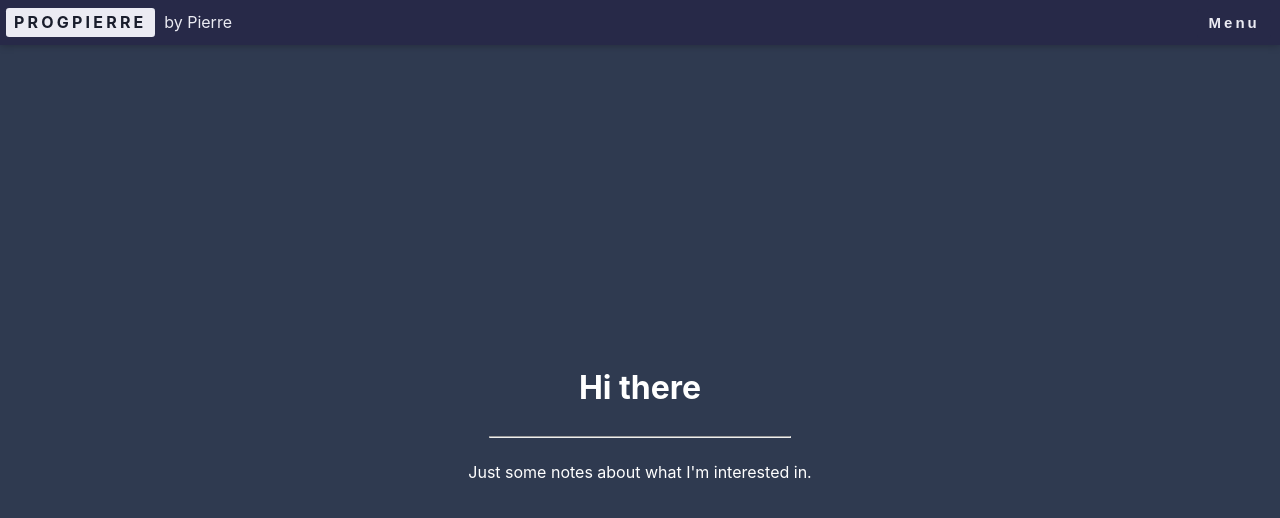
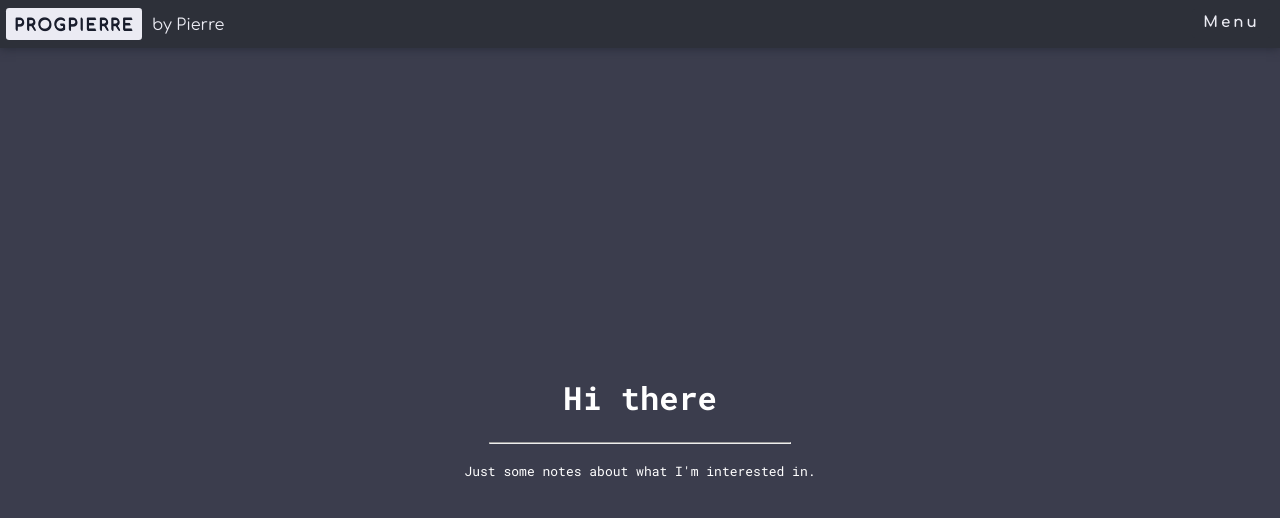
Before and after one commit to pierre0210/progpierre.com, a Next.js app: page / in a window 1280 px wide. Shown: the top 518 px of the page. Built offline with nearby package versions, Linux system fonts and the light colour scheme.

Commit message:
change font & background color

```diff
--- a/components/BlogContainer.module.css
+++ b/components/BlogContainer.module.css
@@ -1,5 +1,5 @@
 #container {
 	z-index: 1;
-	top: 44.8px;
-	background-color: aqua;
+	top: 48px;
+	background-color: rgb(255, 255, 255);
 }
--- a/components/NavBar.module.css
+++ b/components/NavBar.module.css
@@ -1,11 +1,11 @@
 .bar {
-	background-color: #272948;
+	background-color: #2d3039;
 	position: sticky;
 	top: 0;
 	padding: 0.2em 0.325em 0.2em 0.375em;
 	line-height: 1.8em;
 	flex-direction: row;
-	box-shadow: 0 0 0.50em 0 rgba(0, 0, 0, 0.3);
+	box-shadow: 0 0 0.60em 0 #252936;
 	display: flex;
 	z-index: 3;
 }
@@ -15,25 +15,32 @@
 }
 
 #logo strong {
+	font-family: "Comfortaa";
+	font-weight: 700;
+	text-shadow: 0.5px 0.5px #191d2c;
 	background-color: #ebebf3;
 	color: #191d2c;
-	letter-spacing: 0.2em;
+	letter-spacing: 0.1em;
 	display: inline-block;
 	margin-right: 0.325em;
 	border-radius: 0.2em;
 	padding-left: 0.5em;
 	padding-right: 0.5em;
+	padding-top: 0.2em;
 	margin-top: 0.3em;
 	margin-bottom: 0.3em;
 }
 
 #logo span {
+	font-family: "Comfortaa";
 	color: #ebebf3;
 }
 
 .bar button {
+	font-family: "Comfortaa";
+	font-weight: 700;
 	color: #ebebf3;
-	background-color: #272948;
+	background-color: #2d3039;
 	font-size: 15px;
 	border-radius: 0.2em;
 	letter-spacing: 0.2em;
@@ -54,16 +61,13 @@
 #menuexpanded {
 	z-index: 2;
 	margin: 0;
-	padding-top: 0px;
-	padding-bottom: 0px;
-	padding-left: 0px;
-	padding-right: 0px;
-	background-color: #272948;
+	padding: 0px;
+	background-color: #323446;
 	display: block;
 	box-shadow: 0 0 0.50em 0 rgba(0, 0, 0, 0.15);
-	min-height: calc(100vh - 44.8px);
-	position: absolute;
-	top: 44.8px;
+	min-height: calc(100vh - 48px);
+	position: fixed;
+	top: 48px;
 	right: 0px;
 	left: 0px;
 	justify-content: center;
@@ -77,7 +81,7 @@
 	padding-bottom: 0px;
 	padding-left: 0px;
 	padding-right: 0px;
-	background-color: #272948;
+	background-color: inherit;
 	display: block;
 	min-height: auto;
 	position: absolute;
@@ -90,6 +94,7 @@
 }
 
 #menuexpanded ul li {
+	font-family: Comfortaa;
 	list-style-type: none;
 	/*height: calc((100vh - 44.8px)/3);*/
 	position: relative;
@@ -110,6 +115,7 @@
 	font-size: 20px;
 	font-weight: 400;
 	letter-spacing: 0.2em;
+	text-shadow: 0.5px 0.5px #acacac;
 }
 
 @media screen and (max-width: 768px) {
@@ -119,21 +125,16 @@
 }
 
 @media screen and (max-width: 768px) {
-	#menuexpanded {
-		z-index: 2;
-		min-height: 0;
-	}
-
 	#menuexpanded ul {
 		margin: 0;
 		padding-top: 0px;
 		padding-bottom: 0px;
 		padding-left: 0px;
 		padding-right: 0px;
-		background-color: #272948;
 	  	display: block;
 		box-shadow: 0 0 0.50em 0 rgba(0, 0, 0, 0.15);
-		min-height: calc(100vh - 44.8px);
+		min-height: calc(100vh - 48px);
+		background-color: #323446;
 		position: absolute;
 		top: 0px;
 		right: 0px;
@@ -145,7 +146,7 @@
 
 	#menuexpanded ul li {
 		list-style-type: none;
-    	height: calc((100vh - 44.8px)/3);
+    	height: calc((100vh - 48px)/3);
 	}
 
 	#menuexpanded ul li a {
@@ -157,9 +158,4 @@
 		position: relative;
 		transform: translateY(-50%);
 	}
-
-	#menuexpanded ul li a strong {
-		font-size: 20px;
-		font-weight: 400;
-	}
 }
--- a/pages/index.module.css
+++ b/pages/index.module.css
@@ -1,8 +1,8 @@
 .Home {
 	top: 0px;
 	position: static;
-	background-color: #2f3a50;
-	min-height: calc(100vh - 44.8px);
+	background-color: #3b3d4d;
+	min-height: calc(100vh - 48px);
 	display: flex;
 	flex-direction: column;
 	align-items: center;
@@ -11,6 +11,13 @@
 	color: white;
 }
 
-.Home #discription {
-	font-size: 4px;
+.Home h1 {
+	font-family: "Roboto Mono";
+	margin-bottom: 15px;
 }
+
+.Home p {
+	font-family: "Roboto Mono";
+	font-size: 13px;
+	margin-top: 10px;
+}
--- a/pages/index.tsx
+++ b/pages/index.tsx
@@ -14,7 +14,7 @@ const Home: NextPage = () => {
 					width: 300,
 					background: 'white'
 				}}/>
-				<p id={styles.description}>Just some notes about what I&#39;m interested in.</p>
+				<p>Just some notes about what I&#39;m interested in.</p>
 			</div>
     </>
   )
--- a/styles/globals.css
+++ b/styles/globals.css
@@ -1,3 +1,9 @@
+@import url("https://fonts.googleapis.com/css2?family=Roboto+Mono:ital,wght@0,300;0,400;0,500;0,600;0,700;1,300;1,400;1,500;1,600;1,700&display=swap");
+@import url("https://fonts.googleapis.com/css2?family=Noto+Sans+TC&display=swap");
+@import url("https://fonts.googleapis.com/css2?family=Playfair+Display&display=swap");
+@import url("https://fonts.googleapis.com/css2?family=Fjalla+One&display=swap");
+@import url("https://fonts.googleapis.com/css2?family=Comfortaa:wght@400;500;600;700&display=swap");
+@import url('https://fonts.googleapis.com/css2?family=Source+Code+Pro:ital,wght@0,200;0,300;0,400;0,500;0,600;0,700;0,800;0,900;1,200;1,300;1,400;1,500;1,600;1,700;1,800;1,900&display=swap');
 body {
   margin: 0;
   font-family: -apple-system, BlinkMacSystemFont, 'Segoe UI', 'Roboto', 'Oxygen',
@@ -6,8 +12,3 @@ body {
   -webkit-font-smoothing: antialiased;
   -moz-osx-font-smoothing: grayscale;
 }
-
-code {
-  font-family: source-code-pro, Menlo, Monaco, Consolas, 'Courier New',
-    monospace;
-}
```
Also changed, not shown: pages/blog/blog.module.css (+21 -4 lines), pages/blog/index.module.css (+5 -3 lines).
